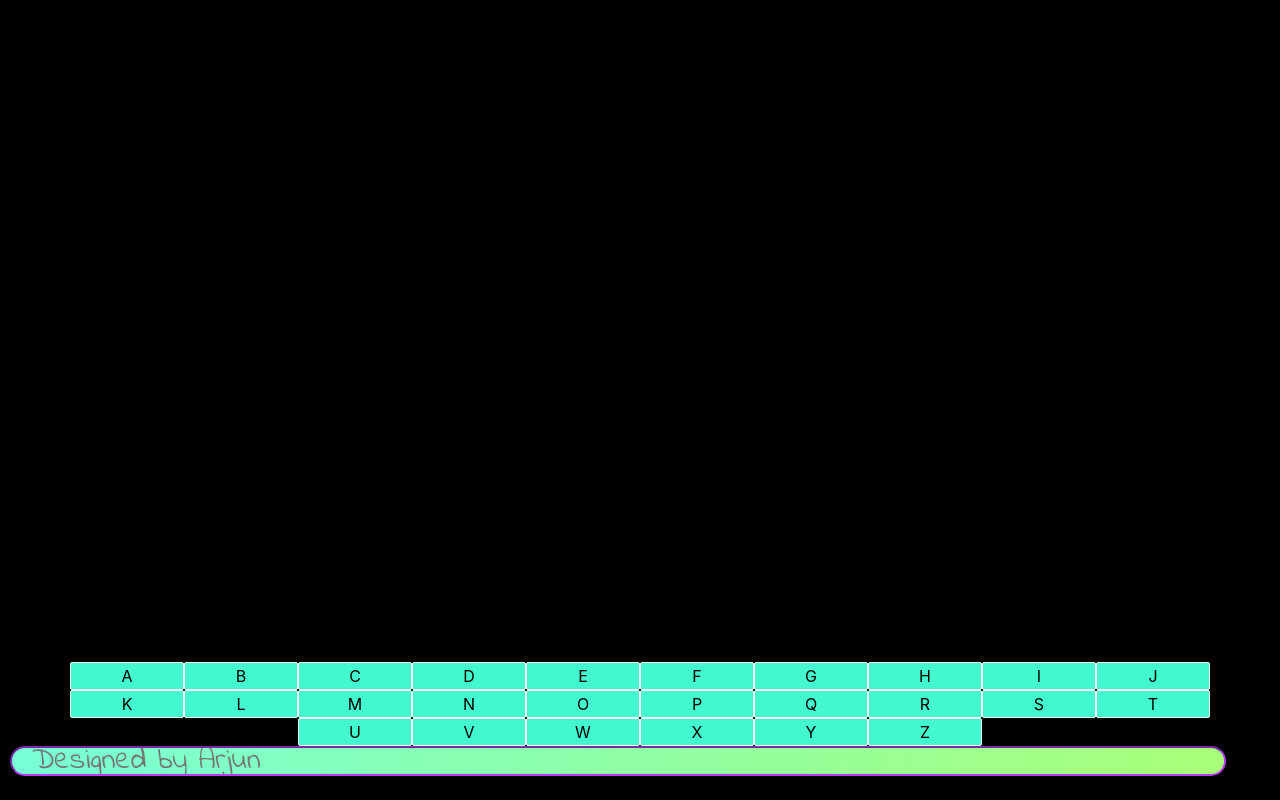
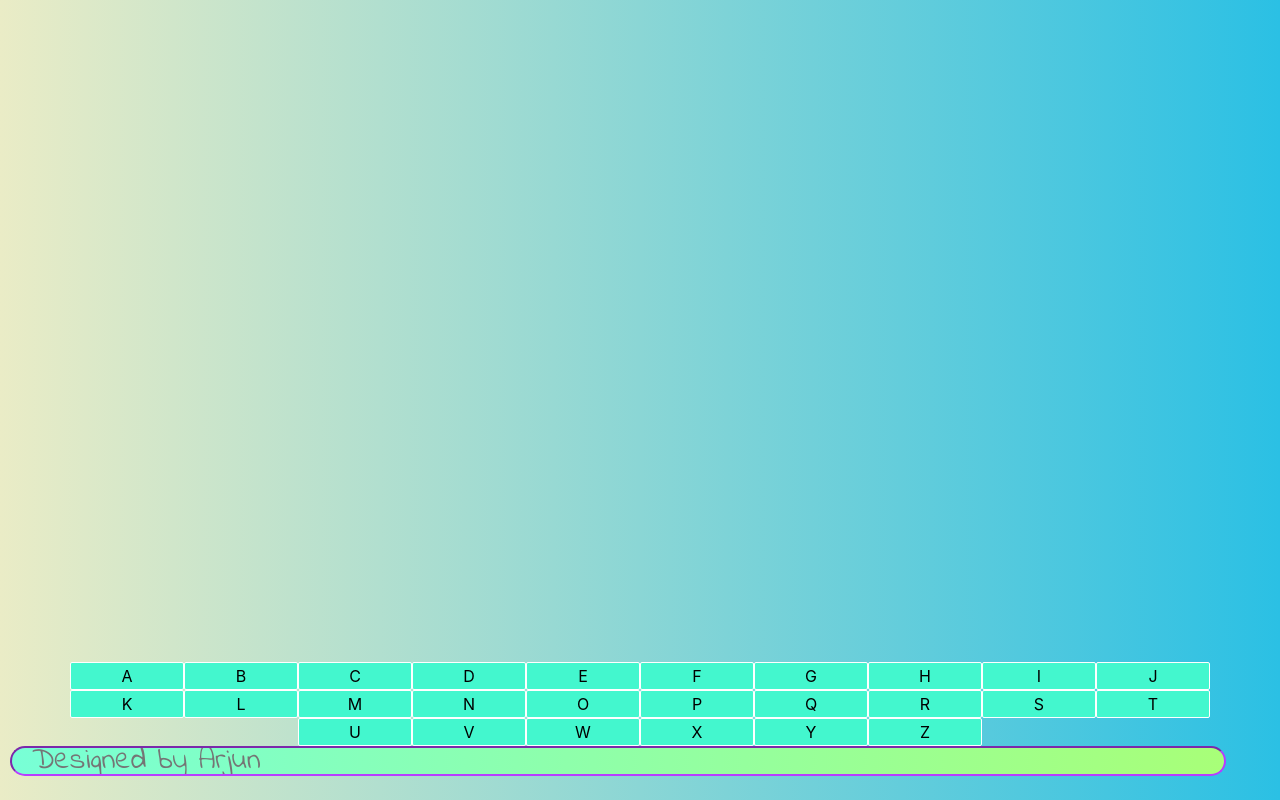
Before and after one commit to Arjun-dev-pro/Arjun-dev-pro.github.io, a plain HTML site: page index.html in a window 1280 px wide. Drawn offline with nearby package versions, Linux system fonts and the light colour scheme; no server answers.

Commit message:
Update index.html

```diff
--- a/index.html
+++ b/index.html
@@ -8,7 +8,9 @@
 			width:100%;
 			height:100%;
 			margin:0;
-            background: black;
+            background: #2BC0E4;  /* fallback for old browsers */
+            background: -webkit-linear-gradient(to right, #EAECC6, #2BC0E4);  /* Chrome 10-25, Safari 5.1-6 */
+            background: linear-gradient(to right, #EAECC6, #2BC0E4);
 			}
 		html
 		{
```
